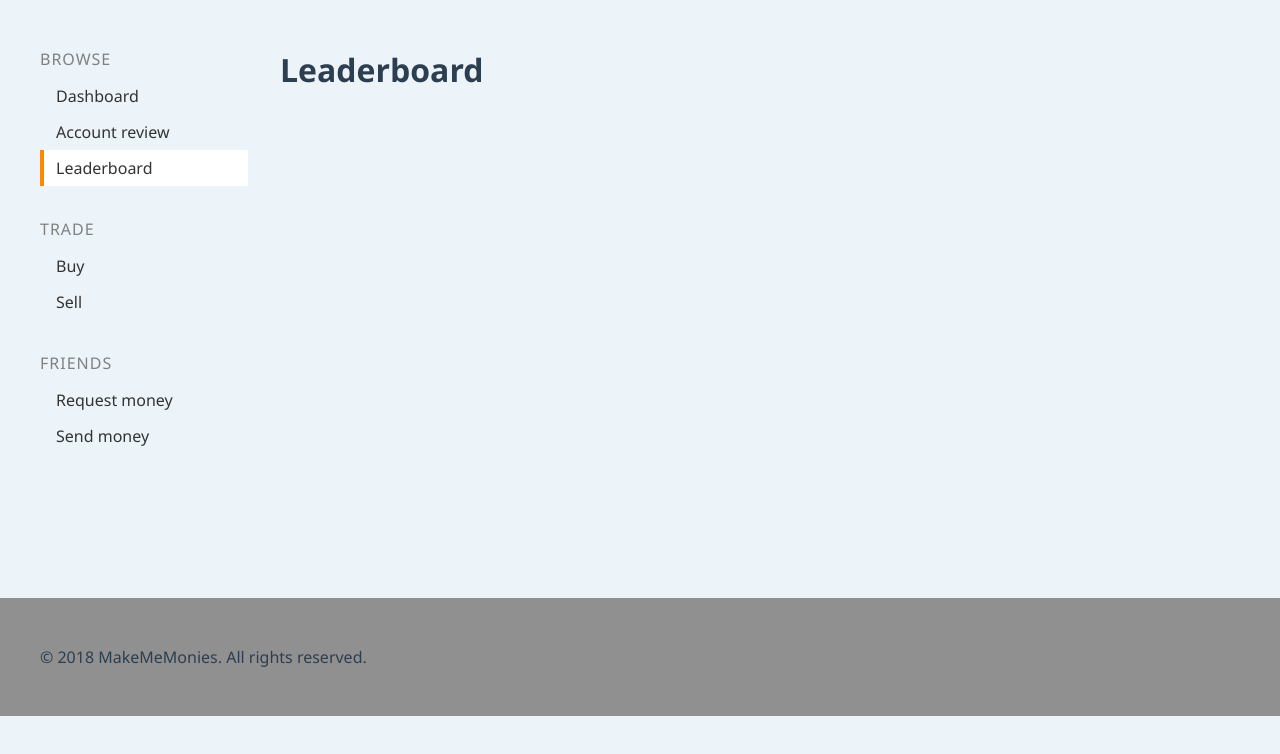
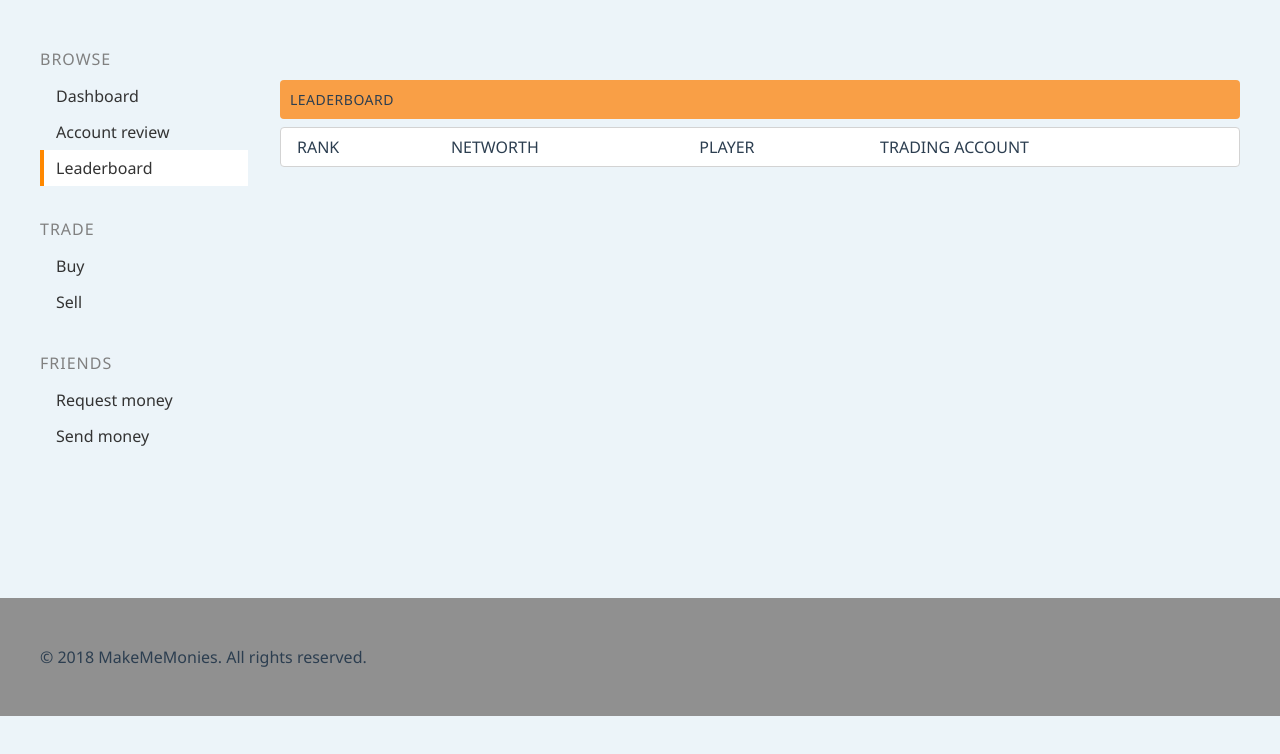
Before and after one commit to Pancrisp/meed-client, a Vue app: page /leaderboard in a window 1280 px wide. Shown: the top 754 px of the page. Built offline with nearby package versions, Linux system fonts and the light colour scheme; no server answers.

Commit message:
set up leaderboard table structure

```diff
--- a/src/views/Leaderboard.vue
+++ b/src/views/Leaderboard.vue
@@ -2,18 +2,90 @@
   <div class="container flex px3">
     <NavApp/>
     <div class="workspace">
-      <h1 class="page-title">Leaderboard</h1>
+      <div>
+        <h3 class="leaderboardHeader">Leaderboard</h3>
+      </div>
+      <table>
+        <thead>
+          <tr>
+            <th>Rank</th>
+            <th>Networth</th>
+            <th>Player</th>
+            <th>Trading Account</th>
+          </tr>
+        </thead>
+      <!-- <tbody>
+          <tr v-for = "accounts" :key="accounts._id">
+            <td>{{ transaction.date | date }}</td>
+            <td>{{ transaction.share }}</td>
+            <td>{{ transaction.quantity }}</td>
+            <td>{{ transaction.price | currency }}</td>
+            <td>{{ transaction.quantity * transaction.price | currency }}</td>
+      <tbody> -->
+      </table>
     </div>
   </div>
 </template>
 
 <script>
+// import UserHoldings from "@/components/UserHoldings.vue";
 import NavApp from "@/components/partials/NavApp.vue";
+import axios from "axios";
 
 export default {
   name: "leaderboard",
   components: {
-    NavApp
+    NavApp,
+    accounts: []
+  },
+  created() {
+    axios
+      .get("https://fierce-lake-99257.herokuapp.com/accounts/ .....")
+      .then(res => {
+        this.accounts = res.data.accounts;
+      });
   }
 };
 </script>
+
+<style lang="scss" scoped>
+.leaderboardHeader {
+  width: 100%;
+  max-width: 100%;
+  margin: 2rem 0 0.5rem 0;
+  background-color: #f99f46;
+  font-size: 14px;
+  font-weight: 500;
+  text-transform: uppercase;
+  letter-spacing: 0.5px;
+  border-radius: 4px;
+  padding: 10px;
+}
+
+table {
+  width: 100%;
+  background: #fff;
+  border: 1px solid #d3d3d3;
+  border-radius: 4px;
+}
+
+th {
+  padding: 0.5rem 1rem;
+  font-weight: 500;
+}
+
+tr:nth-child(even) {
+  background-color: #f2f2f2;
+}
+
+thead {
+  margin-right: 0.5rem;
+  text-align: left;
+  text-transform: uppercase;
+}
+
+td {
+  padding: 0.5rem 1rem;
+  font-weight: 500;
+}
+</style>
```
